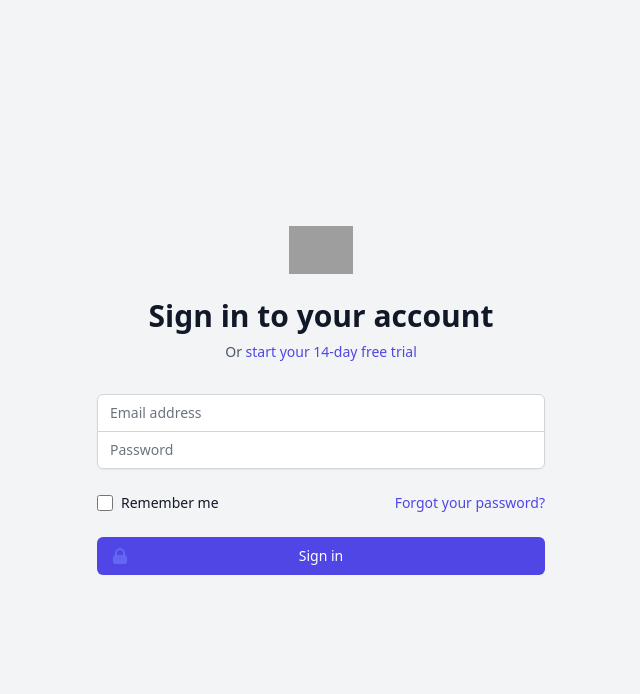
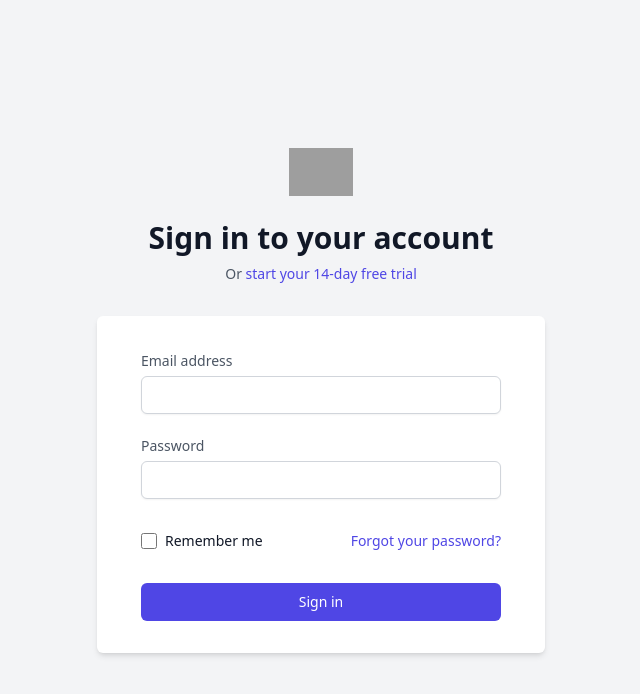
Before and after one commit to ITEC-Group-DPT/PM-authenticate-seminar, a React (Create React App) app: page /signin in a window 1280 px wide. Shown: the top 694 px of the page, without its empty margins (319-959 px from the left). Built offline with nearby package versions, Linux system fonts and the light colour scheme; grey boxes are pictures that could not be loaded; the HTML template or start-up script is replaced by a standard one.

Commit message:
Done signin UI

```diff
--- a/src/pages/signin/index.jsx
+++ b/src/pages/signin/index.jsx
@@ -1,6 +1,5 @@
 /* eslint-disable jsx-a11y/anchor-is-valid */
 import React from 'react';
-import { LockClosedIcon } from '@heroicons/react/solid';
 
 const SignIn = () => {
   return (
@@ -22,11 +21,11 @@ const SignIn = () => {
             </a>
           </p>
         </div>
-        <form className="mt-8 space-y-6" action="#" method="POST">
+        <form className="mt-8 bg-white py-8 px-11 rounded-md shadow-md" action="#" method="POST">
           <input type="hidden" name="remember" defaultValue="true" />
-          <div className="rounded-md shadow-sm -space-y-px">
+          <div className="rounded-md -space-y-px">
             <div>
-              <label htmlFor="email-address" className="sr-only">
+              <label className="text-gray-600 text-sm" htmlFor="email-address">
                 Email address
               </label>
               <input
@@ -35,12 +34,11 @@ const SignIn = () => {
                 type="email"
                 autoComplete="email"
                 required
-                className="appearance-none rounded-none relative block w-full px-3 py-2 border border-gray-300 placeholder-gray-500 text-gray-900 rounded-t-md focus:outline-none focus:ring-indigo-500 focus:border-indigo-500 focus:z-10 sm:text-sm"
-                placeholder="Email address"
+                className="appearance-none shadow-sm relative block w-full mt-1 mb-5 px-3 py-2 border border-gray-300 text-gray-900 rounded-md focus:outline-none focus:ring-indigo-500 focus:border-indigo-500 focus:z-10 sm:text-sm"
               />
             </div>
             <div>
-              <label htmlFor="password" className="sr-only">
+              <label className="text-gray-600 text-sm" htmlFor="password">
                 Password
               </label>
               <input
@@ -49,13 +47,12 @@ const SignIn = () => {
                 type="password"
                 autoComplete="current-password"
                 required
-                className="appearance-none rounded-none relative block w-full px-3 py-2 border border-gray-300 placeholder-gray-500 text-gray-900 rounded-b-md focus:outline-none focus:ring-indigo-500 focus:border-indigo-500 focus:z-10 sm:text-sm"
-                placeholder="Password"
+                className="appearance-none shadow-sm relative block w-full mt-1 px-3 py-2 border border-gray-300 placeholder-gray-500 text-gray-900 rounded-md focus:outline-none focus:ring-indigo-500 focus:border-indigo-500 focus:z-10 sm:text-sm"
               />
             </div>
           </div>
 
-          <div className="flex items-center justify-between">
+          <div className="flex user-none items-center my-8 justify-between">
             <div className="flex items-center">
               <input
                 id="remember-me"
@@ -63,7 +60,7 @@ const SignIn = () => {
                 type="checkbox"
                 className="h-4 w-4 text-indigo-600 focus:ring-indigo-500 border-gray-300 rounded"
               />
-              <label htmlFor="remember-me" className="ml-2 block text-sm text-gray-900">
+              <label htmlFor="remember-me" className="ml-2 user-none block text-sm text-gray-900">
                 Remember me
               </label>
             </div>
@@ -79,12 +76,6 @@ const SignIn = () => {
             <button
               type="submit"
               className="group relative w-full flex justify-center py-2 px-4 border border-transparent text-sm font-medium rounded-md text-white bg-indigo-600 hover:bg-indigo-700 focus:outline-none focus:ring-2 focus:ring-offset-2 focus:ring-indigo-500">
-              <span className="absolute left-0 inset-y-0 flex items-center pl-3">
-                <LockClosedIcon
-                  className="h-5 w-5 text-indigo-500 group-hover:text-indigo-400"
-                  aria-hidden="true"
-                />
-              </span>
               Sign in
             </button>
           </div>
```
